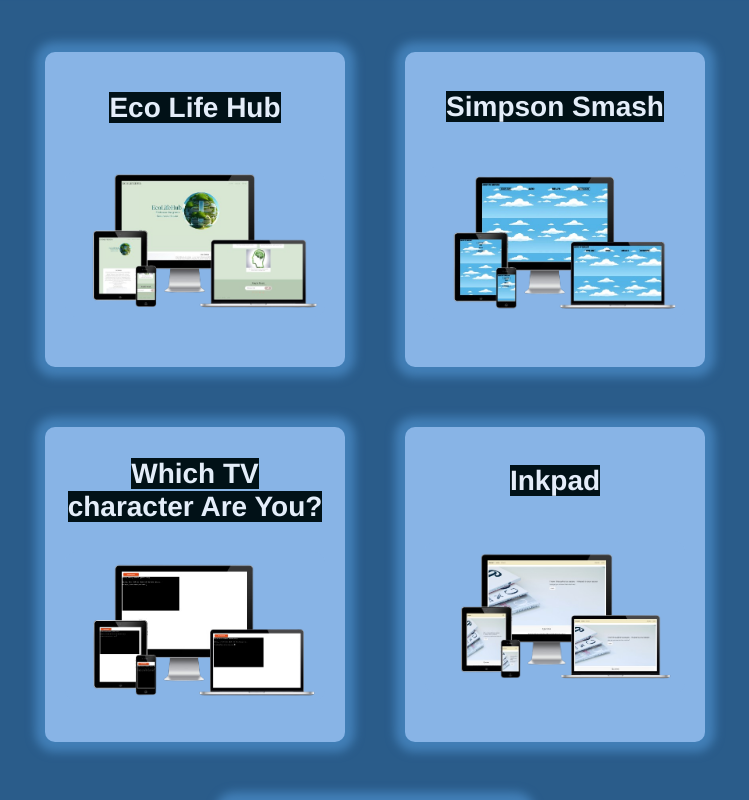
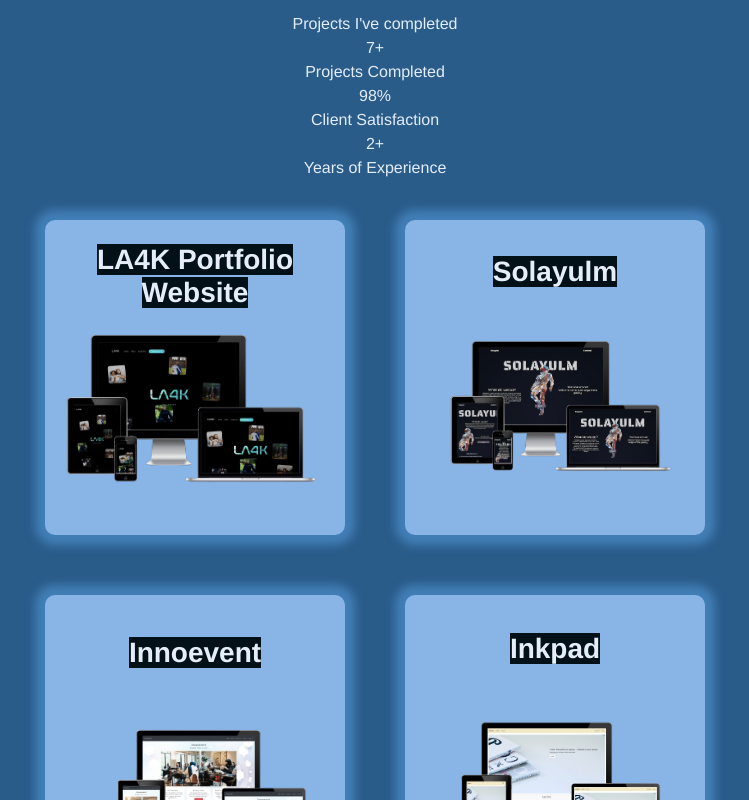
Before and after one commit to DanilleH22/portfolio, a React (Create React App) app: page / in a window 1280 px wide. Shown: the part 1320-2120 px from the top of the page, without its empty margins (265-1014 px from the left). Built offline with nearby package versions, Linux system fonts and the light colour scheme.

Commit message:
Add new projects

```diff
--- a/src/pages/Projects.js
+++ b/src/pages/Projects.js
@@ -7,9 +7,12 @@ import Proj2 from '../assets/project2.png';
 import Proj3 from '../assets/project3.png';
 import Proj4 from '../assets/project4.png';
 import Proj5 from '../assets/project5.png';
+import Proj6 from '../assets/project6.png';
+import Proj7 from '../assets/project7.png';
 import styles from '../styles/Projects.module.css';
 import {Container } from 'react-bootstrap';
 import ScrollAnimation from '../components/ScrollAnimation';
+import { motion } from 'framer-motion';
 
 const Projects = () => {
   const [flippedIndex, setFlippedIndex] = useState(null);
@@ -17,8 +20,60 @@ const Projects = () => {
   const handleClick = (index) => {
     setFlippedIndex((prevIndex) => (prevIndex === index ? null : index));
   };
+ const itemVariants = {
+    hidden: { y: 20, opacity: 0 },
+    visible: {
+      y: 0,
+      opacity: 1,
+      transition: { duration: 0.6 }
+    }
+  };
 
   const projects = [
+     {
+      name: 'LA4K Portfolio Website',
+      image: Proj6,
+      description: 'Programmed a website that showcases a portfolio of images and videos taken by a client',
+      technologies: 'React, HTML, CSS',
+      role: 'Front End Developer',
+      links: [
+        { label: 'GitHub', url: 'https://github.com/DanilleH22/LA4K' },
+        { label: 'Live Demo', url: 'https://la4k.co.uk' },
+      ],
+    },
+    {
+      name: 'Solayulm',
+      image: Proj7,
+      description: 'Programmed a website that is based on showing people how they can live life sustainably',
+      technologies: 'HTML, React CSS',
+      role: 'Full Stack Developer',
+      links: [
+        { label: 'GitHub', url: 'https://github.com/DanilleH22/solayulm' },
+        { label: 'Live Demo', url: 'https://solayulm.co.uk' },
+      ],
+    },
+    {
+      name: 'Innoevent',
+      image: Proj5,
+      description: 'Programmed a website that shows upcoming events.',
+      technologies: 'Django, HTML, CSS, React, PostgreSQL, Rest API',
+      role: 'Full Stack Developer',
+      links: [
+        { label: 'GitHub', url: 'https://github.com/DanilleH22/innovevent?tab=readme-ov-file' },
+        { label: 'Live Demo', url: 'https://innoevent-react-93e74f3a4351.herokuapp.com/' },
+      ],
+    },
+    {
+      name: 'Inkpad',
+      image: Proj4,
+      description: 'A Django-based website where you can read and write books.',
+      technologies: 'Django, HTML, CSS, Javascript, PostgreSQL',
+      role: 'Full Stack Developer',
+      links: [
+        { label: 'GitHub', url: 'https://github.com/DanilleH22/inkpad_book' },
+        { label: 'Live Demo', url: 'https://github.com/DanilleH22/inkpad_book' },
+      ],
+    },
     {
       name: 'Eco Life Hub',
       image: Proj1,
@@ -52,33 +107,34 @@ const Projects = () => {
         { label: 'Live Demo', url: 'https://which-tv-character-are-you-86f095b68cfc.herokuapp.com/' },
       ],
     },
-    {
-      name: 'Inkpad',
-      image: Proj4,
-      description: 'A Django-based website where you can read and write books.',
-      technologies: 'Django, HTML, CSS, Javascript, PostgreSQL',
-      role: 'Full Stack Developer',
-      links: [
-        { label: 'GitHub', url: 'https://github.com/DanilleH22/inkpad_book' },
-        { label: 'Live Demo', url: 'https://github.com/DanilleH22/inkpad_book' },
-      ],
-    },
-    {
-      name: 'Innoevent',
-      image: Proj5,
-      description: 'Programmed a website that shows upcoming events.',
-      technologies: 'Django, HTML, CSS, React, PostgreSQL, Rest API',
-      role: 'Full Stack Developer',
-      links: [
-        { label: 'GitHub', url: 'https://github.com/DanilleH22/innovevent?tab=readme-ov-file' },
-        { label: 'Live Demo', url: 'https://innoevent-react-93e74f3a4351.herokuapp.com/' },
-      ],
-    },
+
+
   ];
 
   return (
     <Container className={styles.Container}>
       <ScrollAnimation>
+        <motion.div className="story-content" variants={itemVariants}>
+              <div className="section-header">
+                <span className="section-eyebrow">Projects I've completed</span>
+
+              </div>
+
+              <div className="stats-grid">
+                <div className="stat-item">
+                  <div className="stat-number">7+</div>
+                  <div className="stat-label">Projects Completed</div>
+                </div>
+                <div className="stat-item">
+                  <div className="stat-number">98%</div>
+                  <div className="stat-label">Client Satisfaction</div>
+                </div>
+                <div className="stat-item">
+                  <div className="stat-number">2+</div>
+                  <div className="stat-label">Years of Experience</div>
+                </div>
+              </div>
+            </motion.div>
     <div className={styles.projectContainer}>
       {projects.map((project, index) => (
         <div className={styles.projectCard} key={index} onClick={() => handleClick(index)}>
```
